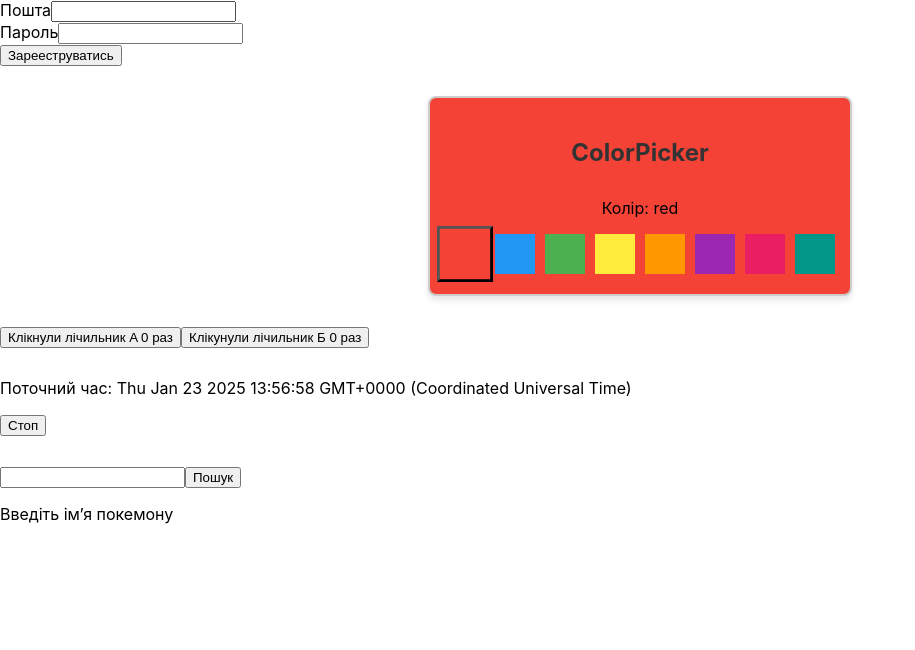
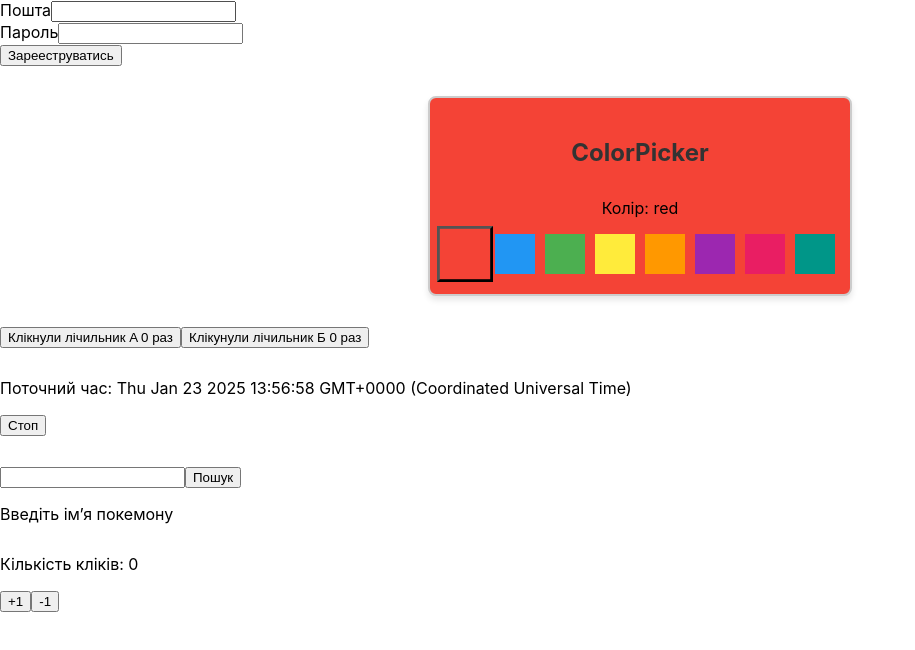
Before and after one commit to Evalac/module4-react-anchor, a React (Create React App) app: page / in a window 1280 px wide. Shown: the top 650 px of the page, without its empty margins (0-915 px from the left). Built offline with nearby package versions, Linux system fonts and the light colour scheme.

Commit message:
useReducer

```diff
--- a/src/components/App.jsx
+++ b/src/components/App.jsx
@@ -5,6 +5,7 @@ import { Counter } from './Counter/Counter';
 import { Clock } from './Clock/Clock';
 import { PokemonMainApp } from './PokeApi/PokemonMainApp';
 import { SkipEffectFirstRender } from './SkipEffectFirstRender/SkipEffectFirstRender';
+import { CounterHooks } from './CoutnerHooks/CoutnerHooks';
 
 export const App = () => {
   const colorData = [
@@ -35,6 +36,10 @@ export const App = () => {
       <div style={{ marginTop: 30 }}>
         <PokemonMainApp />
       </div>
+
+      <div style={{ marginTop: 30 }}>
+        <CounterHooks />
+      </div>
     </div>
   );
 };
--- /dev/null
+++ b/src/components/CoutnerHooks/CoutnerHooks.jsx
@@ -0,0 +1,44 @@
+import { useState, useReducer } from 'react';
+
+function counterReducer(state, action) {
+  console.log(action);
+
+  switch (action.type) {
+    case 'increment':
+      return state + action.playload;
+
+    case 'decrement':
+      return state - action.playload;
+
+    default:
+      return state;
+  }
+}
+
+function CounterHooks(params) {
+  const [count, dispatch] = useReducer(counterReducer, 0);
+
+  return (
+    <div>
+      <p>Кількість кліків: {count}</p>
+      <button
+        type="button"
+        onClick={() => {
+          dispatch({ type: 'increment', playload: 1 });
+        }}
+      >
+        +1
+      </button>
+      <button
+        type="button"
+        onClick={() => {
+          dispatch({ type: 'decrement', playload: 1 });
+        }}
+      >
+        -1
+      </button>
+    </div>
+  );
+}
+
+export { CounterHooks };
```
